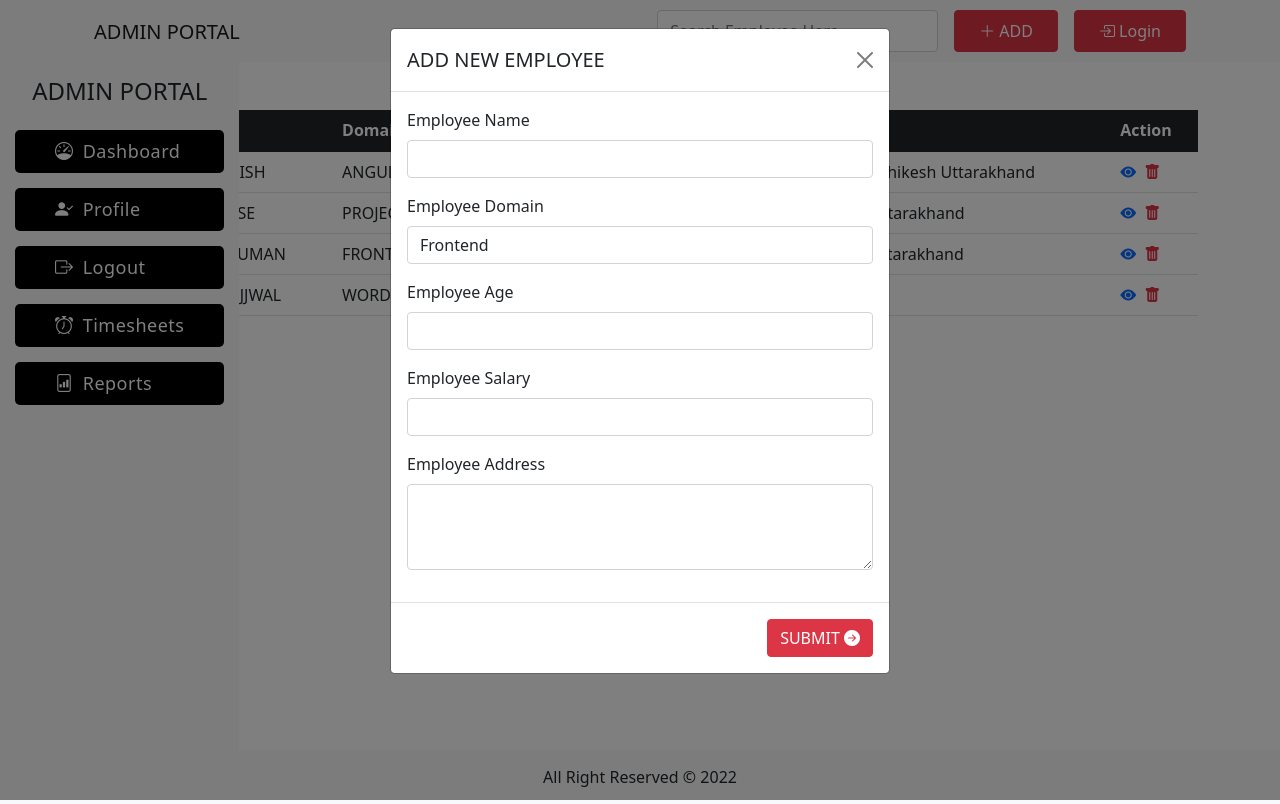
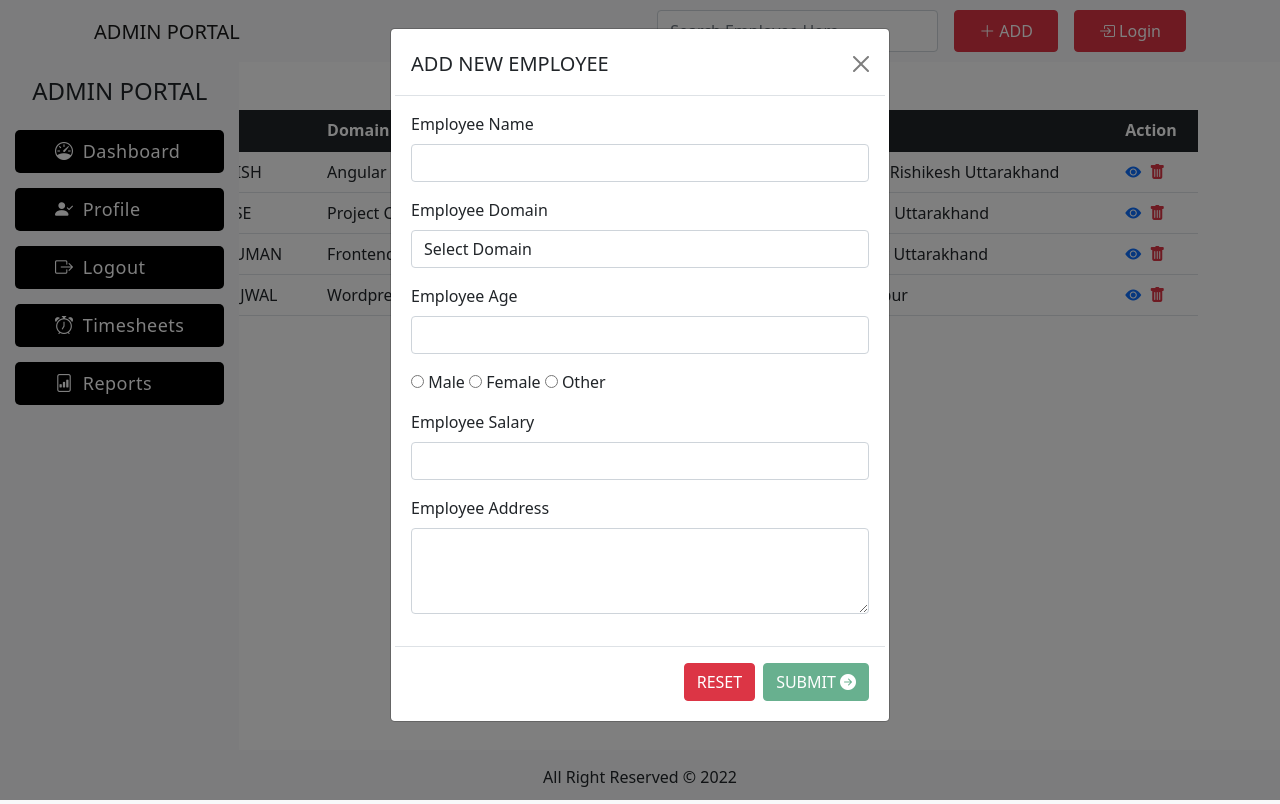
Before and after one commit to codingwithashish/Employee-portal-Angular, an Angular app: page / in a window 1280 px wide. Both pictures are taken after a click on the link "ADD". Built offline with nearby package versions, Linux system fonts and the light colour scheme.

Commit message:
Angular learnign project

```diff
--- a/package.json
+++ b/package.json
@@ -18,6 +18,7 @@
     "@angular/platform-browser": "^14.0.0",
     "@angular/platform-browser-dynamic": "^14.0.0",
     "@angular/router": "^14.0.0",
+    "angular-cli-ghpages": "^0.1.0",
     "bootstrap": "^5.1.3",
     "bootstrap-icons": "^1.8.3",
     "rxjs": "~7.5.0",
--- a/src/app/admin/login/login.component.html
+++ b/src/app/admin/login/login.component.html
@@ -1,7 +1,7 @@
 <div class="container pt-5" style="max-width: 520px;">
     <div class="card">
         <div class="card-header bg-dark text-white">
-            <h5 class="modal-title">Admin Login</h5>
+            <h5 class="modal-title">LOGIN</h5>
         </div>
         <form action="">
             <div class="card-body">
--- a/src/app/admin/registration/registration.component.html
+++ b/src/app/admin/registration/registration.component.html
@@ -1,26 +1,30 @@
 <div class="container pt-5" style="max-width: 520px;">
     <div class="card">
         <div class="card-header bg-dark text-white">
-            <h5 class="modal-title">Admin Registraion</h5>
+            <h5 class="modal-title">ADMIN REGISTRATION</h5>
         </div>
-        <form action="">
+        <form action="" [formGroup]="registrationForm" (ngSubmit)="formSubmit(registrationForm.value)">
             <div class="card-body">
                 <div class="mb-3">
+                    <label for="exampleFormControlTextarea1" class="form-label">Name</label>
+                    <input type="text" value="" formControlName="name" class="form-control"/>
+                </div>
+                <div class="mb-3">
                     <label for="exampleFormControlTextarea1" class="form-label">Email</label>
-                    <input type="text" value="" class="form-control"/>
+                    <input type="email" value="" formControlName="email" class="form-control"/>
                 </div>
                 <div class="mb-3">
                     <label for="exampleFormControlTextarea1" class="form-label">Password</label>
-                    <input type="text" value="" class="form-control"/>
+                    <input type="text" value="" formControlName="password" class="form-control"/>
                 </div>
                 <div class="mb-3">
                     <label for="exampleFormControlTextarea1" class="form-label">Confirm Password</label>
-                    <input type="text" value="" class="form-control"/>
+                    <input type="text" value="" name="cpassword" class="form-control"/>
                 </div>
-                <a class="text-decoration-none" routerLink="/login" routerLinkActive="active">Login Here</a>
+                <a class="text-decoration-none" routerLink="/login">Login Here</a>
             </div>
             <div class="card-footer text-center">
-                <button type="button" class="btn btn-danger">SUBMIT <i class="bi bi-arrow-right-circle-fill"></i></button>
+                <button type="submit" class="btn btn-danger">SUBMIT <i class="bi bi-arrow-right-circle-fill"></i></button>
             </div>
         </form>
     </div>
--- a/src/app/app.component.html
+++ b/src/app/app.component.html
@@ -1,6 +1,6 @@
 <app-header></app-header>
 <main>
-    <app-sidebar  *ngIf="getRoute()"></app-sidebar>
+    <app-sidebar *ngIf="getRoute()"></app-sidebar>
     <router-outlet></router-outlet>
 </main>
 <app-footer></app-footer>
--- a/src/app/app.module.ts
+++ b/src/app/app.module.ts
@@ -13,6 +13,7 @@ import { RegistrationComponent } from './admin/registration/registration.compone
 import { NotFoundComponent } from './not-found/not-found.component';
 import { SidebarComponent } from './sidebar/sidebar.component';
 import { FormsModule, ReactiveFormsModule } from '@angular/forms';
+
 @NgModule({
   declarations: [
     AppComponent,
--- a/src/app/emp-table/emp-table.component.html
+++ b/src/app/emp-table/emp-table.component.html
@@ -6,6 +6,7 @@
         <th scope="col">Name</th>
         <th scope="col">Domain</th>
         <th scope="col">Age</th>
+        <th scope="col">Gender</th>
         <th scope="col">Salary</th>
         <th scope="col">Address</th>
         <th scope="col">Action</th>
@@ -15,8 +16,9 @@
       <tr *ngFor="let item of emprecords; trackBy:getTrack let indexnum = index">
         <td>{{indexnum + 1}}</td>
         <td>{{item.empname | uppercase}}</td>
-        <td>{{item.empdomain | uppercase }}</td>
-        <td>{{item.empAge}}</td>
+        <td>{{item.empdomain}}</td>
+        <td>{{item.empAge}} yr</td>
+        <td>{{item.gender}}</td>
         <td>{{item.Salary | currency: 'INR'}}</td>
         <td>{{item.empAddress}}</td>
         <td>
--- a/src/app/emp-table/emp-table.component.ts
+++ b/src/app/emp-table/emp-table.component.ts
@@ -17,6 +17,7 @@ export class EmpTableComponent implements OnInit {
       empname: 'Brady Ashish',
       empdomain: 'Angular Developer',
       empAge: 23,
+      gender: 'Male',
       Salary: 10000,
       empAddress: 'Visthapit Rishikesh Uttarakhand'
     },
@@ -24,6 +25,7 @@ export class EmpTableComponent implements OnInit {
       empname: 'Jason Harse',
       empdomain: 'Project Cordinator',
       empAge: 27,
+      gender: 'Male',
       Salary: 350000,
       empAddress: 'Haldwani Uttarakhand'
     },
@@ -31,6 +33,7 @@ export class EmpTableComponent implements OnInit {
       empname: 'Alex Anshuman',
       empdomain: 'Frontend',
       empAge: 22,
+      gender: 'Male',
       Salary: 40000,
       empAddress: 'Haridwar Uttarakhand'
     },
@@ -38,6 +41,7 @@ export class EmpTableComponent implements OnInit {
       empname: 'Preston Ujjwal',
       empdomain: 'Wordpress Developer',
       empAge: 24,
+      gender: 'Male',
       Salary: 350000,
       empAddress: 'Saharanpur'
     }
@@ -50,6 +54,7 @@ export class EmpTableComponent implements OnInit {
         empname: 'Brady Ashish',
         empdomain: 'Angular Developer',
         empAge: 23,
+        gender: 'Male',
         Salary: 10000,
         empAddress: 'Visthapit Rishikesh Uttarakhand'
       },
@@ -57,6 +62,7 @@ export class EmpTableComponent implements OnInit {
         empname: 'Jason Harse',
         empdomain: 'Project Cordinator',
         empAge: 27,
+        gender: 'Male',
         Salary: 350000,
         empAddress: 'Haldwani Uttarakhand'
       },
@@ -64,6 +70,7 @@ export class EmpTableComponent implements OnInit {
         empname: 'Alex Anshuman',
         empdomain: 'Frontend',
         empAge: 22,
+        gender: 'Male',
         Salary: 40000,
         empAddress: 'Haridwar Uttarakhand'
       },
@@ -71,6 +78,7 @@ export class EmpTableComponent implements OnInit {
         empname: 'Preston Ujjwal',
         empdomain: 'Wordpress Developer',
         empAge: 24,
+        gender: 'Male',
         Salary: 350000,
         empAddress: 'Saharanpur'
       },
@@ -78,6 +86,7 @@ export class EmpTableComponent implements OnInit {
         empname: 'Vince vijay',
         empdomain: 'Mobile Developer',
         empAge: 23,
+        gender: 'Male',
         Salary: 310000,
         empAddress: 'IDPL Rishikesh Uttarakhand'
       },
@@ -85,6 +94,7 @@ export class EmpTableComponent implements OnInit {
         empname: 'Zach Vaibhav',
         empdomain: 'Network & Support Engineer',
         empAge: 24,
+        gender: 'Male',
         Salary: 230000,
         empAddress: ' Rishikul Haridwar Uttarakhand'
       },
@@ -92,6 +102,7 @@ export class EmpTableComponent implements OnInit {
         empname: 'Kendrick Kashish',
         empdomain: 'UI/UX Designer',
         empAge: 25,
+        gender: 'Male',
         Salary: 400000,
         empAddress: 'Shivalik Nagar Haridwar Uttarakhand'
       },
@@ -99,6 +110,7 @@ export class EmpTableComponent implements OnInit {
         empname: 'Denver Manik',
         empdomain: 'Frontend Developer',
         empAge: 22,
+        gender: 'Male',
         Salary: 100000,
         empAddress: 'Shivalik Nagar Haridwar Uttarakhand'
       },
@@ -106,6 +118,7 @@ export class EmpTableComponent implements OnInit {
         empname: 'Harisson Harshit',
         empdomain: 'Frontend Developer',
         empAge: 22,
+        gender: 'Male',
         Salary: 100000,
         empAddress: 'Shivalik Nagar Haridwar Uttarakhand'
       }
--- a/src/app/header/header.component.html
+++ b/src/app/header/header.component.html
@@ -31,8 +31,8 @@
 <!-- Modal -->
 <div class="modal fade" id="exampleModal" tabindex="-1" aria-labelledby="exampleModalLabel" aria-hidden="true">
   <div class="modal-dialog">
-    <div class="modal-content">
-      <form #contactForm="ngForm" (ngSubmit)="formSubmit(contactForm)">
+    <div class="modal-content p-1">
+      <form #addnewEmpForm="ngForm" (ngSubmit)="formSubmit(addnewEmpForm)">
         <div class="modal-header">
           <h5 class="modal-title" id="exampleModalLabel">ADD NEW EMPLOYEE</h5>
           <button type="button" class="btn-close" data-bs-dismiss="modal" aria-label="Close"></button>
@@ -40,39 +40,39 @@
         <div class="modal-body">
           <div class="mb-3">
             <label for="exampleFormControlTextarea1" class="form-label">Employee Name</label>
-            <input class="form-control" name="name" id="exampleFormControlTextarea1" ngModel />
+            <input class="form-control" name="name" #empname="ngModel" required id="exampleFormControlTextarea1" ngModel />
+            <span class="error" *ngIf="empname.invalid && empname.touched ">
+              Please enter your name *
+            </span>
           </div>
           <div class="mb-3">
             <label for="exampleFormControlTextarea1" class="form-label"> Employee Domain</label>
             <select class="form-control" required  name="domain" ngModel>
-              <option value="">Frontend</option>
-              <option value="">Backend Developer</option>
-              <option value="">UI/UX Designer</option>
-              <option value="">Quality Assurance</option>
-              <option value="">Angular Developer</option>
-              <option value="">React Developer</option>
-              <option value="">Mobile Developer</option>
-              <option value="">Project Cordinator</option>
-              <option value="">Network & Support Engineer</option>
-              <option value="">Wordpress Developer</option>
+              <option value="">Select Domain</option>
+              <option *ngFor="let domain of selectdomain" [value]="domain">{{domain}}</option>
             </select>
           </div>
           <div class="mb-3">
             <label for="exampleFormControlTextarea1" class="form-label">Employee Age</label>
-            <input class="form-control" name="age" id="exampleFormControlTextarea1" ngModel />
+            <input class="form-control" name="age" required id="exampleFormControlTextarea1" ngModel />
+          </div>
+          <div class="mb-3">
+            <span *ngFor="let gender of genders">
+              <input  type="radio"  [value]="gender" required name="gender" ngModel />  {{gender}}
+            </span>
           </div>
           <div class="mb-3">
             <label for="exampleFormControlTextarea1" class="form-label">Employee Salary</label>
-            <input class="form-control" name="salary" id="exampleFormControlTextarea1" ngModel />
+            <input class="form-control" name="salary" required id="exampleFormControlTextarea1" ngModel />
           </div>
           <div class="mb-3">
             <label for="exampleFormControlTextarea1" class="form-label">Employee Address</label>
-            <textarea class="form-control" name="address" id="exampleFormControlTextarea1" rows="3" ngModel ></textarea>
+            <textarea class="form-control" name="address" required id="exampleFormControlTextarea1" rows="3" ngModel ></textarea>
           </div>
-
         </div>
         <div class="modal-footer">
-          <button type="submit" name="submit" class="btn btn-danger">SUBMIT <i class="bi bi-arrow-right-circle-fill"></i></button>
+          <button type="button" class="btn btn-danger" (click)="addnewEmpForm.reset()">RESET </button>
+          <button type="submit" name="submit" [disabled]="addnewEmpForm.invalid" class="btn btn-success">SUBMIT <i class="bi bi-arrow-right-circle-fill"></i></button>
         </div>
       </form>
     </div>
--- a/src/app/header/header.component.ts
+++ b/src/app/header/header.component.ts
@@ -1,19 +1,29 @@
-import { Component } from '@angular/core';
+import { Component, OnInit } from '@angular/core';
 
 @Component({
   selector: 'app-header',
   templateUrl: './header.component.html',
   styleUrls: ['./header.component.css']
 })
-export class HeaderComponent {
+export class HeaderComponent implements OnInit {
 
   inputtext = '';
+  genders: any = [];
+  selectdomain: any = [];
+
+  constructor() { }
+
+  ngOnInit() {
+    this.genders = ['Male', 'Female', 'Other'];
+    this.selectdomain = ['Frontend Developer', 'Backend Developer', 'UI/UX Designer', 'Quality Assurance', 'Angular Developer', 'React Developer', 'Mobile Developer', 'Project Cordinator', 'Network & Support Engineer', 'Wordpress Developer'];
+  }
+
+
   mytext() {
     alert();
   }
-
   formSubmit(formdata: any) {
     let data = formdata.control
-    alert(`Nmae : ${data.value.name} Age : ${data.value.age} Domain : ${data.value.domain} Salary : ${data.value.salary} Address : ${data.value.address}`);
+    alert(`Nmae : ${data.value.name} Age : ${data.value.age} Domain : ${data.value.domain} Salary : ${data.value.salary} Address : ${data.value.address} gender : ${data.value.gender}`);
   }
 }
```
Also changed, not shown: src/app/admin/registration/registration.component.ts (+12 -0 lines), src/app/app.component.ts (+6 -2 lines), src/app/header/header.component.css (+13 -0 lines), 1 other file (tests, documents, lock files or other folders).
